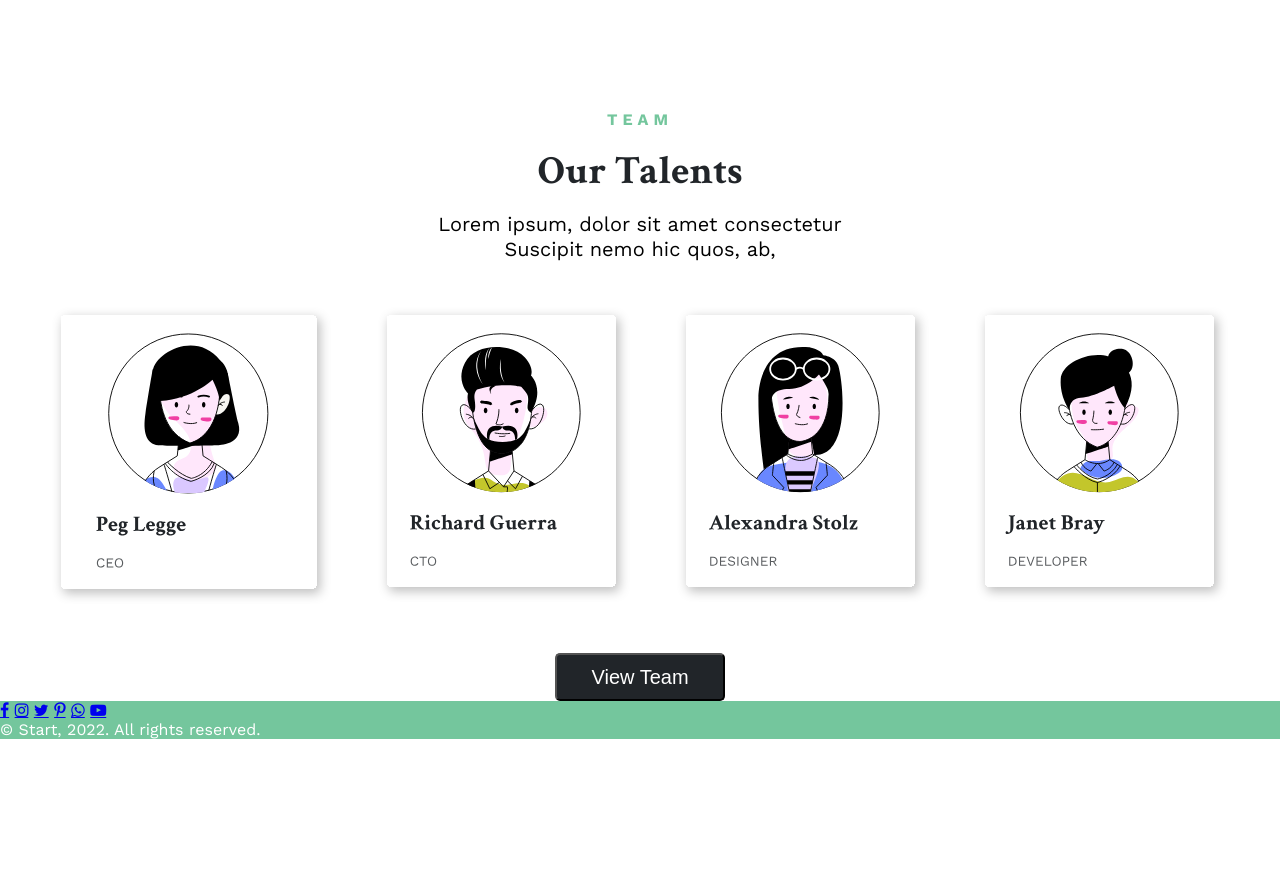
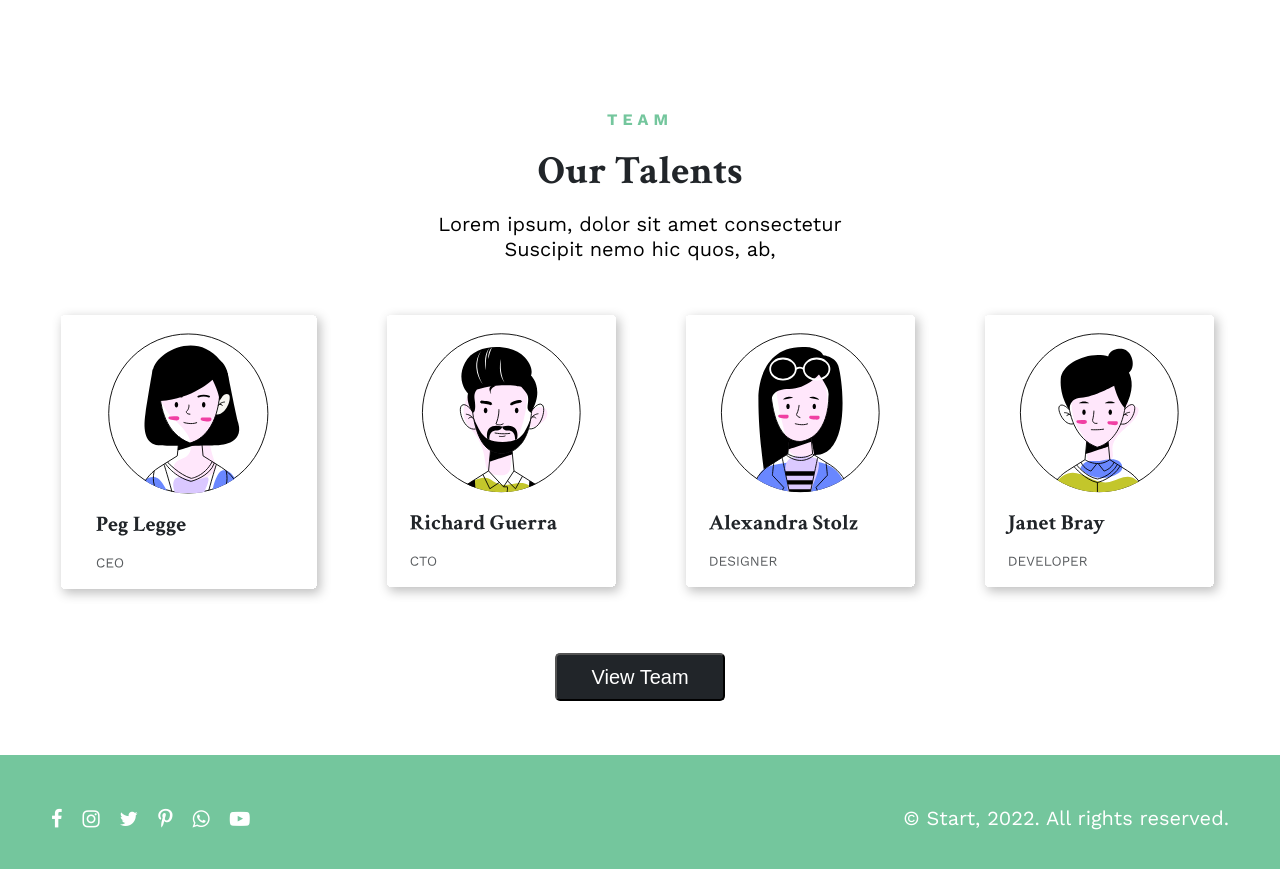
Before and after one commit to igneJurkute/green-design, a website: page index.html in a window 1280 px wide. Shown: the part 1839-2708 px from the top of the page. Before the commit the page ends 2578 px from the top, so only its background shows below. Drawn offline with nearby package versions, Linux system fonts and the light colour scheme.

Commit message:
footer style

```diff
--- a/css/base/base.css
+++ b/css/base/base.css
@@ -8,15 +8,15 @@ body * {
     padding: 0;
     box-sizing: border-box;
 }
-
 body {
     font-family: 'Work Sans', sans-serif;
 }
-
 header, main, footer{
     width: 100%;
 }
-
+header, section, footer{
+    padding: 0 20px;
+}
 .green-bg {
     background-color: #74C69D;
     color:white;
--- a/css/base/layout.css
+++ b/css/base/layout.css
@@ -1,9 +1,9 @@
 body{
-    display:flex;
+    display: flex;
     flex-direction: column;
     align-items: center;
 }
-.navbar{
+.navbar, .hero, footer{
     display: flex;
     align-items: center;
     justify-content: center;
@@ -17,11 +17,6 @@ body{
     padding: 0px;
     margin-top: 35px;
     margin-bottom: 40px;
-}
-.hero{
-    display: flex;
-    align-items: center;
-    justify-content: center;
 }
 .hero-cont{
     display: flex;
--- /dev/null
+++ b/css/components/footer.css
@@ -0,0 +1,26 @@
+.footer{
+    display: flex;
+    justify-content: space-between;
+    align-items: center;
+    width: 1178px;
+    margin-top: 51px;
+    margin-bottom: 49px;
+}
+.footer-socials{
+    display: flex;
+    flex-direction: row;
+    align-items: center;
+    padding: 0px;
+    gap: 20px;
+}
+.footer-socials > .social{
+    text-decoration: none;
+    color: white;
+    font-size: 20px;
+}
+.footer > .copyright{
+    font-weight: 400;
+    font-size: 20px;
+    line-height: 125%;
+    text-align: right;
+}
--- a/css/pages/home.css
+++ b/css/pages/home.css
@@ -3,6 +3,7 @@
 @import '../components/header.css';
 @import '../components/button.css';
 @import '../3rd-party/font-awesome.min.css';
+@import '../components/footer.css';
 
 .hero-topics{
     display: flex;
@@ -177,6 +178,7 @@
     padding: 0px;
     gap: 45px;
     max-width: 1176px;
+    margin-bottom: 54px;
 }
 .talents-block > .talents-content{
     display: flex;
--- a/index.html
+++ b/index.html
@@ -8,8 +8,8 @@
     <link rel="stylesheet" href="./css/pages/home.css">
 </head>
 <body>
-    <header>
-        <div class="navbar green-bg">
+    <header class="green-bg">
+        <div class="navbar">
             <div class="header">
                 <div class="logo-descr">
                     <img class="logo" src="./img/logo.svg" alt="logo">
@@ -103,9 +103,9 @@
 
     </main>
 
-    <footer>
-        <div class="footer green-bg">
-            <div>
+    <footer class="green-bg">
+        <div class="footer ">
+            <div class="footer-socials">
                 <a href="./" target="_blank" class="social fa fa-facebook"></a>
                 <a href="./" target="_blank" class="social fa fa-instagram"></a>
                 <a href="./" target="_blank" class="social fa fa-twitter"></a>
```
